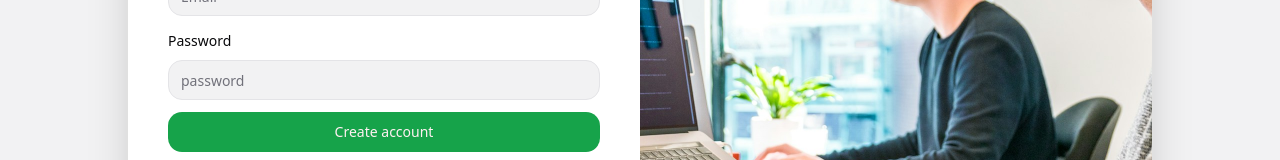
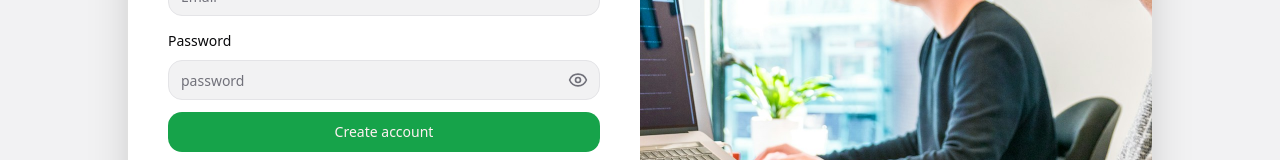
Before and after one commit to emmaGH1/nextjs-15-social-media-app, a Next.js app: page /signup in a window 1280 px wide. Shown: the part 364-524 px from the top of the page. Built offline with nearby package versions, Linux system fonts and the light colour scheme.

Commit message:
feat: Add Toggle Visibility feature

```diff
--- a/src/components/PasswordInput.tsx
+++ b/src/components/PasswordInput.tsx
@@ -1,6 +1,7 @@
 import React, { useState } from "react"
 import { Input, InputProps } from "./ui/input"
 import { cn } from "@/lib/utils"
+import { Eye, EyeOff } from "lucide-react"
 
 const PasswordInput = React.forwardRef<HTMLInputElement, InputProps>(
     ({ className, type, ...props}, ref) => {
@@ -14,6 +15,19 @@
                 ref={ref}
                 {...props}
                />
+               <button
+                type="button"
+                onClick={() => setShowPassword(!showPassword)}
+                title={showPassword ? "Hide password" : "Show password"}
+                className="absolute right-3 top-1/2 -translate-y-1/2 transform text-muted-foreground"
+               >
+                   {showPassword ? (
+                      <EyeOff className="size-5" />
+                   ) : (
+                      <Eye className="size-5" />
+                   )
+                }
+               </button>
             </div>
         )
     }
```
